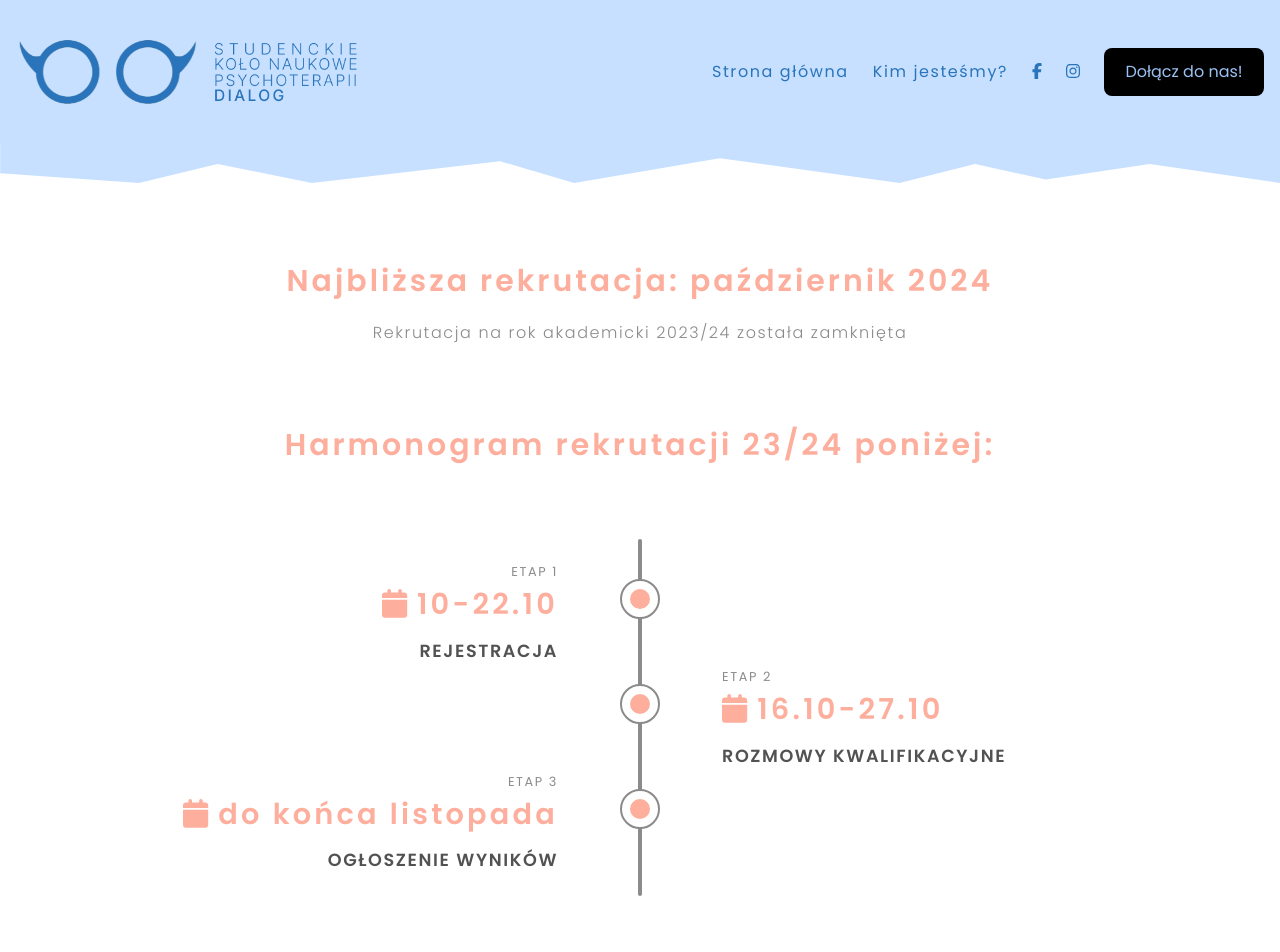
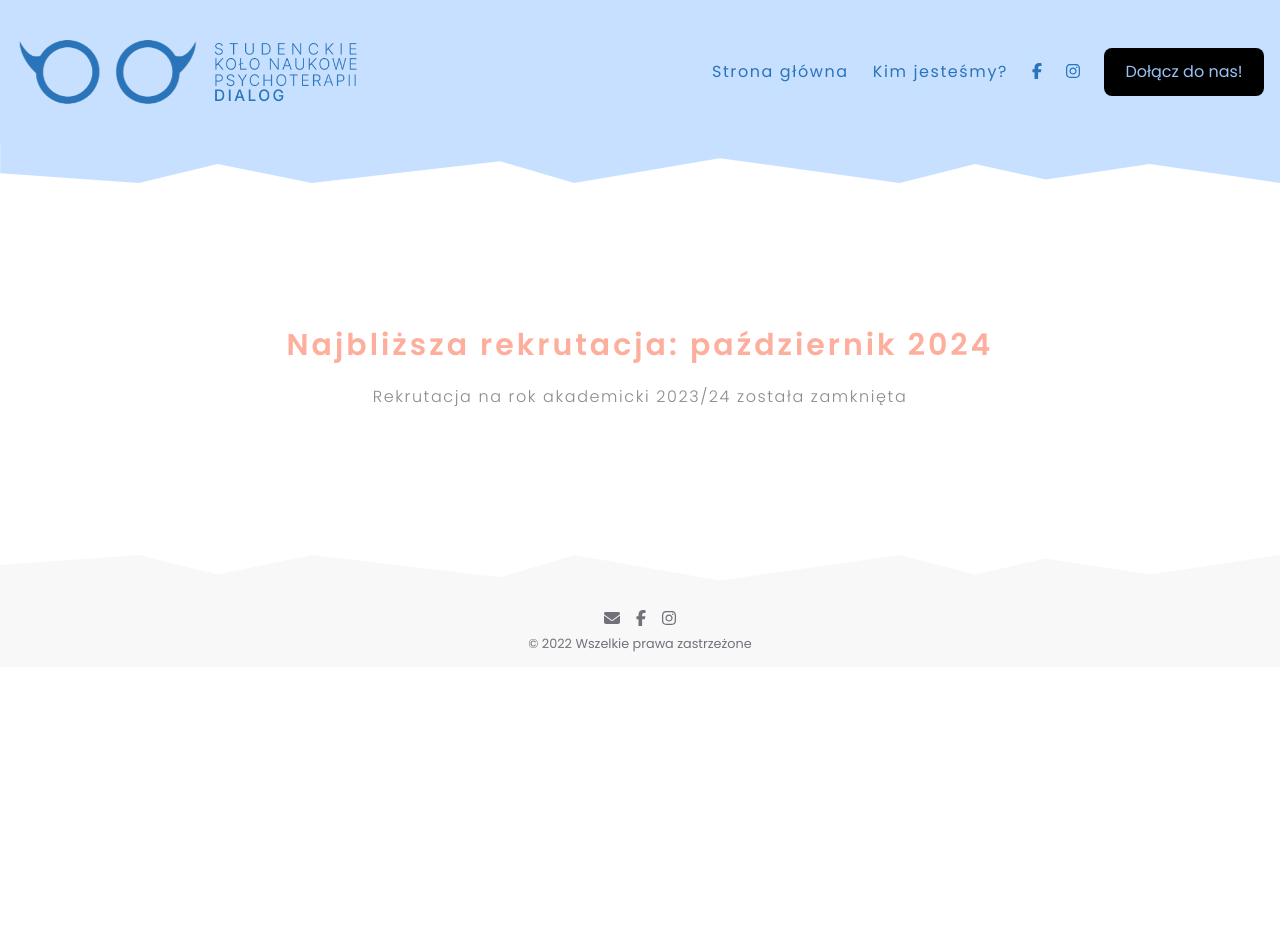
Before and after one commit to Wojstan/skn-dialog, a Next.js app: page /dolacz-do-nas in a window 1280 px wide. Shown: the top 952 px of the page. After the commit the page ends 800 px from the top, so only its background shows below. Built offline with nearby package versions, Linux system fonts and the light colour scheme.

Commit message:
🎨 Introduce small visual changes (#10)

```diff
--- a/src/components/Common/ContentBlock.tsx
+++ b/src/components/Common/ContentBlock.tsx
@@ -6,9 +6,10 @@ interface Props {
     title: string
     text?: string
   }
+  margin?: number
 }
 
-export function ContentBlock({ content }: Props) {
+export function ContentBlock({ content, margin =5 }: Props) {
   const { title, img, text } = content
 
   return (
@@ -18,7 +19,7 @@ export function ContentBlock({ content }: Props) {
       </div>
 
       <h4>{title}</h4>
-      <Description>
+      <Description margin={margin}>
         <small>{text}</small>
       </Description>
     </div>
--- a/src/components/Common/Description.tsx
+++ b/src/components/Common/Description.tsx
@@ -2,8 +2,9 @@ import { ReactNode } from 'react'
 
 interface Props {
   children: ReactNode
+  margin?: number
 }
 
-export function Description({ children }: Props) {
-  return <h5 className="text-light font-light tracking-widest mt-5 leading-7">{children}</h5>
+export function Description({ children, margin = 5 }: Props) {
+  return <h5 className={`text-light font-light tracking-widest mt-${margin} leading-7`}>{children}</h5>
 }
--- a/src/components/Layout/Footer.tsx
+++ b/src/components/Layout/Footer.tsx
@@ -17,7 +17,7 @@ export function Footer() {
           </a>
         </li>
         <li className="hover:text-pink transition-colors">
-          <a href="https://www.instagram.com/SKNdialog/" target="_blank" rel="noreferrer">
+          <a href="https://www.instagram.com/dialog_skn/" target="_blank" rel="noreferrer">
             <FontAwesomeIcon icon={faInstagram} />
           </a>
         </li>
--- a/src/pages/dolacz-do-nas.tsx
+++ b/src/pages/dolacz-do-nas.tsx
@@ -16,22 +16,26 @@ export default function Join() {
         <header>
           <Waves color="blue" />
 
-          <article className="container m-auto my-20 text-center">
+          <article className="container m-auto my-36 text-center">
             <Subtitle>{header.title}</Subtitle>
             <Description>{header.text}</Description>
           </article>
         </header>
 
-        <section id="os-czasu">
-          <article className="container m-auto my-20 text-center">
-            <Subtitle>{timeline.title}</Subtitle>
+        {showTimeline && (
+          <section id="timeline">
+            <article className="container m-auto my-20 text-center">
+              <Subtitle>{timeline.title}</Subtitle>
 
-            <Timeline data={timeline.info} />
-          </article>
-        </section>
+              <Timeline data={timeline.info} />
+            </article>
+          </section>
+        )}
 
         <Waves />
       </DefaultLayout>
     </>
   )
 }
+
+const showTimeline = false
--- a/src/pages/index.tsx
+++ b/src/pages/index.tsx
@@ -25,7 +25,7 @@ export default function Home() {
         </header>
 
         <section className="bg-gray" id="main">
-          <article className="container m-auto">
+          <article className="container m-auto p-3">
             <div className="text-center mt-10 mb-24">
               <Title>{header.title}</Title>
               <Description>{header.text}</Description>
--- a/src/pages/kim-jestesmy.tsx
+++ b/src/pages/kim-jestesmy.tsx
@@ -17,7 +17,7 @@ export default function About() {
         <header>
           <Waves color="blue" />
 
-          <article className="container text-center m-auto py-16">
+          <article className="container text-center m-auto p-3 py-16">
             <Title>{header.title}</Title>
             <Description>{header.text}</Description>
           </article>
@@ -33,7 +33,7 @@ export default function About() {
 
           <div className="flex flex-col lg:flex-row items-center justify-center gap-5 lg:gap-16">
             {administration.info.map((project, index) => (
-              <ContentBlock content={project} key={index} />
+              <ContentBlock content={project} key={index} margin={3} />
             ))}
           </div>
         </section>
@@ -42,7 +42,11 @@ export default function About() {
           <Waves rotate />
 
           <article className="container m-auto my-20 max-w-3xl text-center p-4">
-            <img className="h-28 m-auto mb-10 rounded-full mt-10 md:mt-0" src="/images/team/ac.jpeg" alt="Anna Cierpka" />
+            <img
+              className="h-28 m-auto mb-10 rounded-full mt-10 md:mt-0"
+              src="/images/team/ac.jpeg"
+              alt="Anna Cierpka"
+            />
             <Subtitle>{protector.title}</Subtitle>
             <Description>{protector.text}</Description>
           </article>
```
